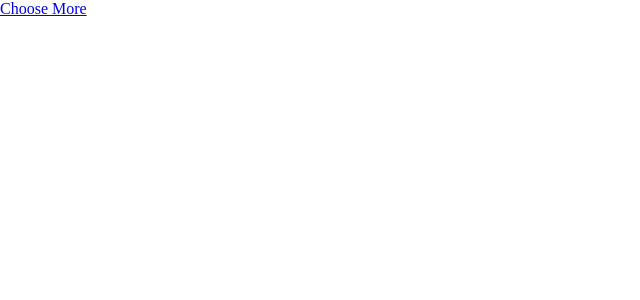
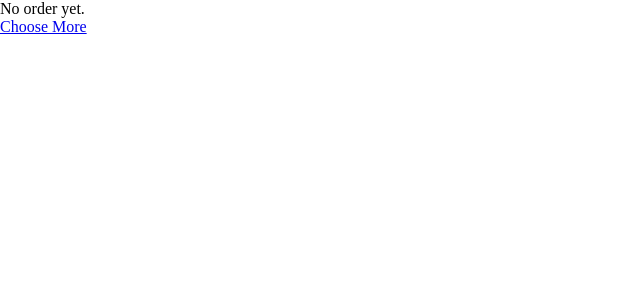
Before and after one commit to eneriofedericotejano-spec/Cafe, a React (Vite) app: page /order in a window 1280 px wide. Shown: the top 300 px of the page, without its empty margins (0-640 px from the left). Built offline with nearby package versions, Linux system fonts and the light colour scheme.

Commit message:
Added empty order message.

```diff
--- a/src/Pages/Order/OrderPanel.jsx
+++ b/src/Pages/Order/OrderPanel.jsx
@@ -3,7 +3,10 @@ import { Link } from "react-router";
 export default function OrderPanel({ order, onRemoveOrder, onIncreaseQuantity, onDecreaseQuantity }) {
   return (
     <>
-      {order.map((line) => {
+      {order.length === 0 ? (
+        <p>No order yet.</p>
+      ) : (
+        order.map((line) => {
           const addOnsTotal = line.addOns.reduce((sum, addOn) => sum + addOn.price, 0);
 
           const totalPrice = (line.price + addOnsTotal) * line.quantity;
@@ -29,7 +32,8 @@ export default function OrderPanel({ order, onRemoveOrder, onIncreaseQuantity, o
               </ul>
             </div>
           );
-      })}
+        })
+      )}
 
       <Link to="/menu">Choose More</Link>
     </>
```
Lines whose indentation alone changed are shown as unchanged.
